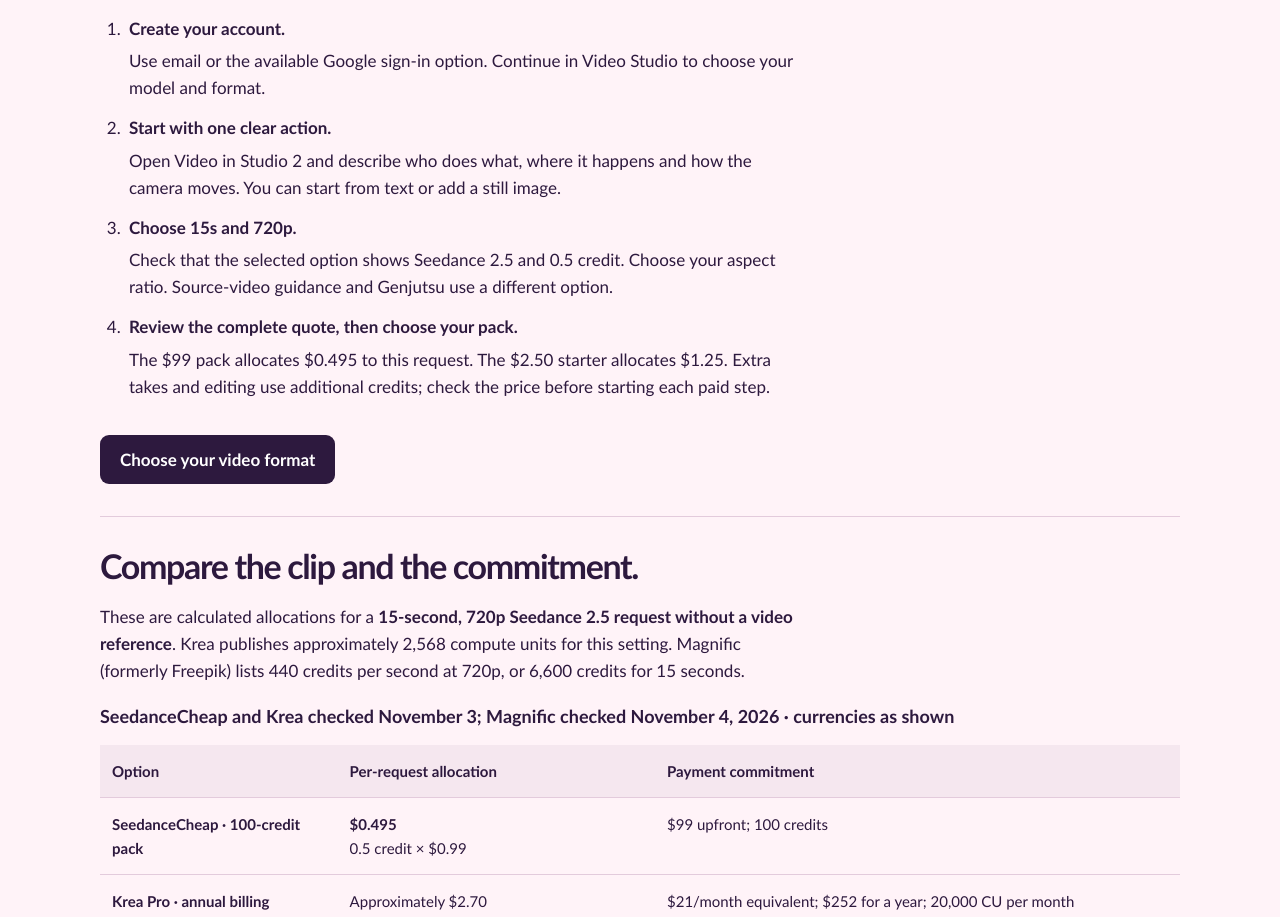
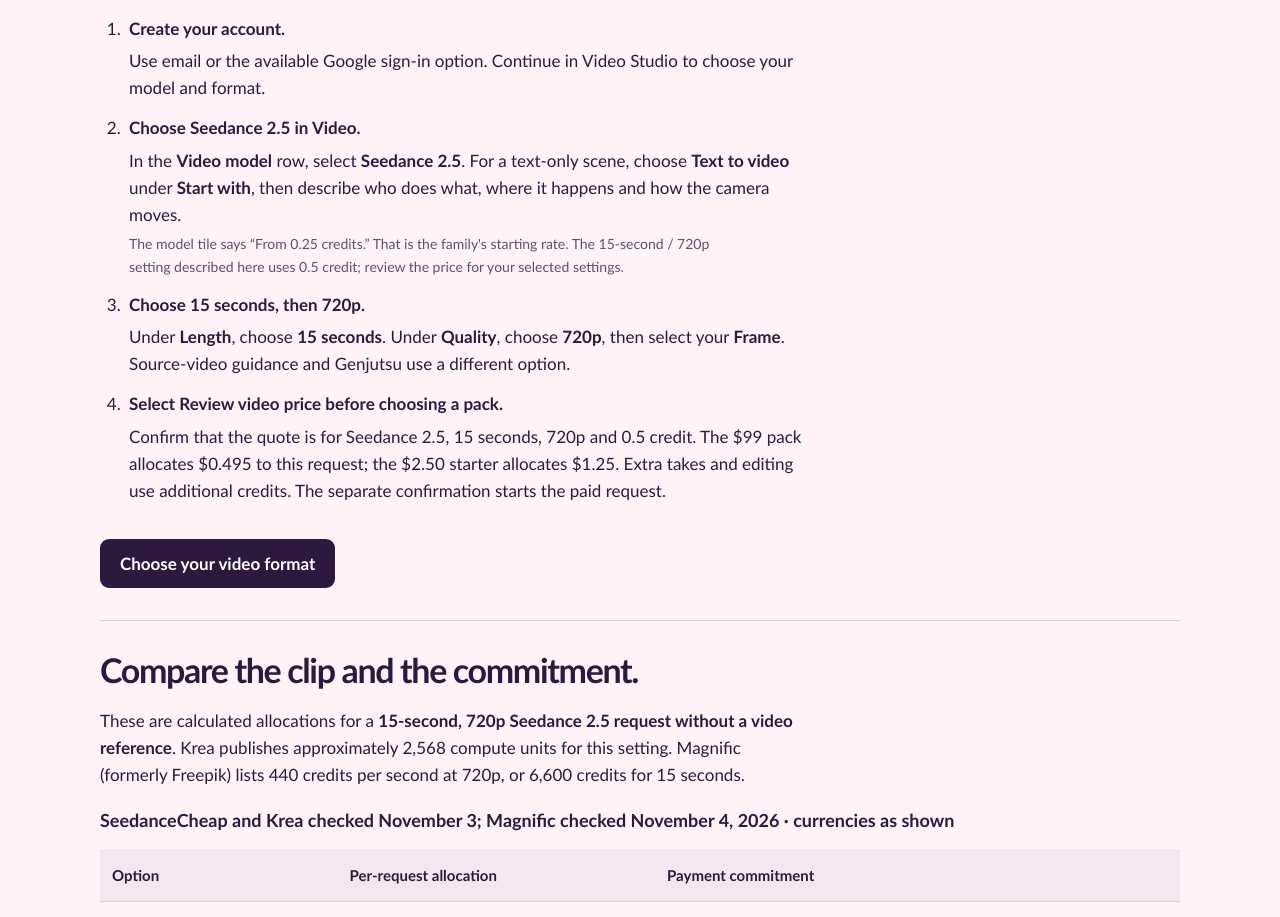
Before and after one commit to pesoszpesosz/seedancecheap-video-cookbook, a website: page docs/hd-video-workflows.html in a window 1280 px wide. Shown: the part 1610-2527 px from the top of the page. Drawn offline with Linux system fonts and the light colour scheme.

Commit message:
Explain the exact Studio model and HD offer selections

```diff
--- a/docs/hd-video-workflows.html
+++ b/docs/hd-video-workflows.html
@@ -62,9 +62,9 @@
       <h2 id="current-setup-title">Make your first 15-second scene.</h2>
       <ol class="setup-list">
         <li><strong>Create your account.</strong><p>Use email or the available Google sign-in option. Continue in Video Studio to choose your model and format.</p></li>
-        <li><strong>Start with one clear action.</strong><p>Open Video in Studio 2 and describe who does what, where it happens and how the camera moves. You can start from text or add a still image.</p></li>
-        <li><strong>Choose 15s and 720p.</strong><p>Check that the selected option shows Seedance 2.5 and 0.5 credit. Choose your aspect ratio. Source-video guidance and Genjutsu use a different option.</p></li>
-        <li><strong>Review the complete quote, then choose your pack.</strong><p>The $99 pack allocates $0.495 to this request. The $2.50 starter allocates $1.25. Extra takes and editing use additional credits; check the price before starting each paid step.</p></li>
+        <li><strong>Choose Seedance 2.5 in Video.</strong><p>In the <b>Video model</b> row, select <b>Seedance 2.5</b>. For a text-only scene, choose <b>Text to video</b> under <b>Start with</b>, then describe who does what, where it happens and how the camera moves.</p><p class="note">The model tile says “From 0.25 credits.” That is the family's starting rate. The 15-second / 720p setting described here uses 0.5 credit; review the price for your selected settings.</p></li>
+        <li><strong>Choose 15 seconds, then 720p.</strong><p>Under <b>Length</b>, choose <b>15 seconds</b>. Under <b>Quality</b>, choose <b>720p</b>, then select your <b>Frame</b>. Source-video guidance and Genjutsu use a different option.</p></li>
+        <li><strong>Select Review video price before choosing a pack.</strong><p>Confirm that the quote is for Seedance 2.5, 15 seconds, 720p and 0.5 credit. The $99 pack allocates $0.495 to this request; the $2.50 starter allocates $1.25. Extra takes and editing use additional credits. The separate confirmation starts the paid request.</p></li>
       </ol>
       <a class="button" data-site-link href="https://seedancecheap.com/studio2/?utm_source=github&amp;utm_medium=guide&amp;utm_campaign=hd_workflows_nov4&amp;utm_content=first_scene_steps#generate">Choose your video format</a>
     </section>
```
